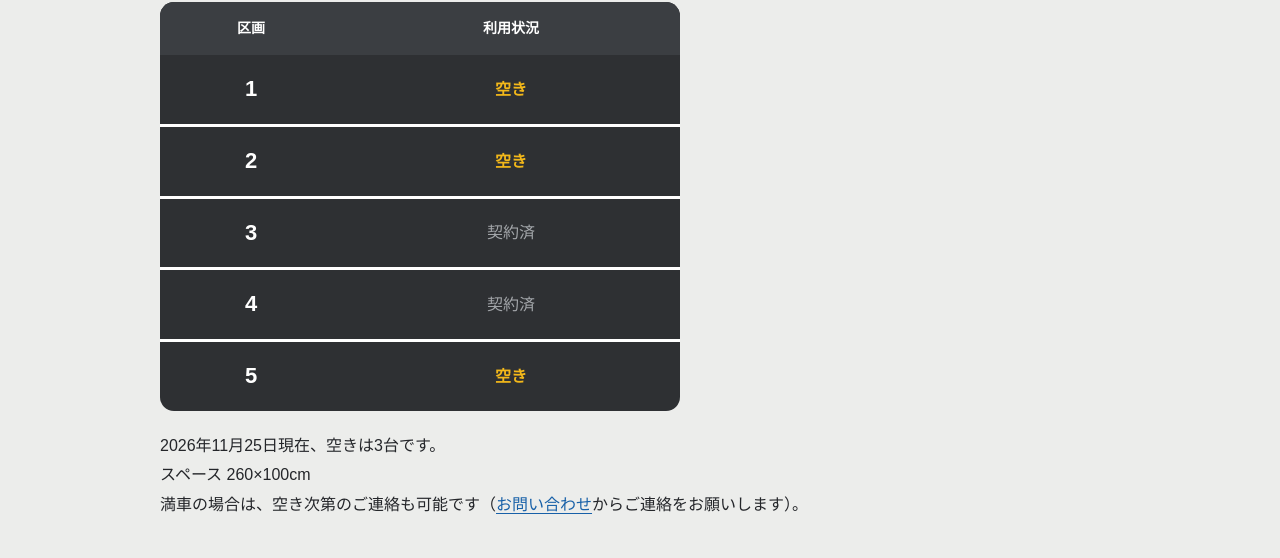
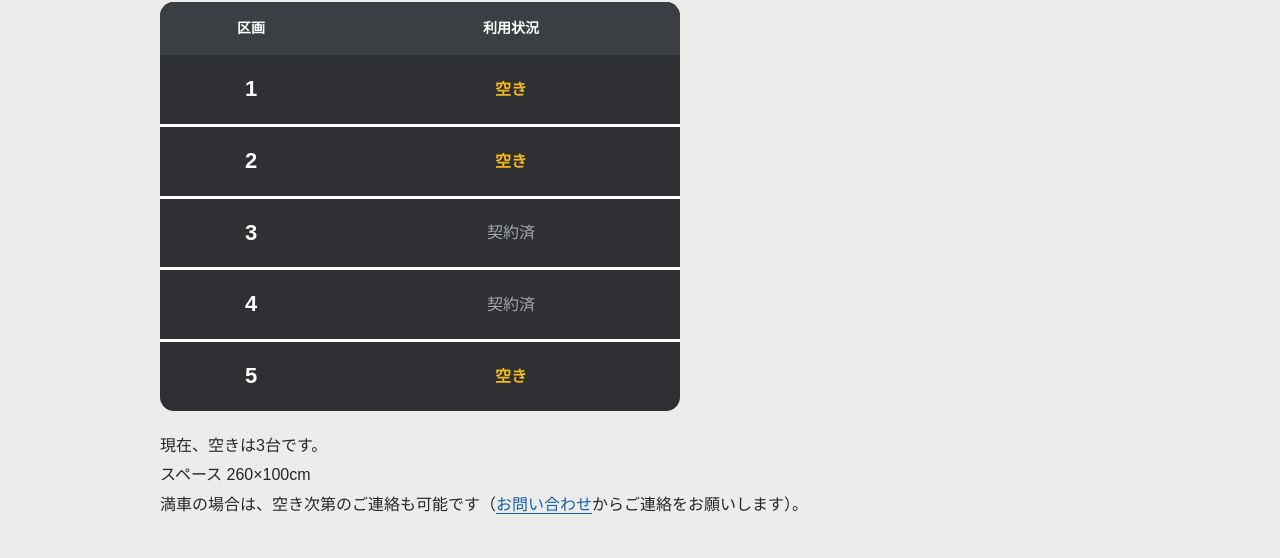
Before and after one commit to kuzawa/riders24, a plain HTML site: page hikarigaoka/status/index.html in a window 1280 px wide. Shown: the part 242-800 px from the top of the page. Drawn offline with Linux system fonts and the light colour scheme.

Commit message:
空き状況: 固定日付を外し「現在、空きは3台です」に変更

```diff
--- a/hikarigaoka/status/index.html
+++ b/hikarigaoka/status/index.html
@@ -34,7 +34,7 @@
     <tr><td>4</td><td class="st-full">契約済</td></tr>
     <tr><td>5</td><td class="st-open">空き</td></tr>
   </table>
-  <p>2026年11月25日現在、空きは3台です。<br>
+  <p>現在、空きは3台です。<br>
   スペース 260×100cm<br>
   満車の場合は、空き次第のご連絡も可能です（<a href="../contact/">お問い合わせ</a>からご連絡をお願いします）。</p>
 
```
